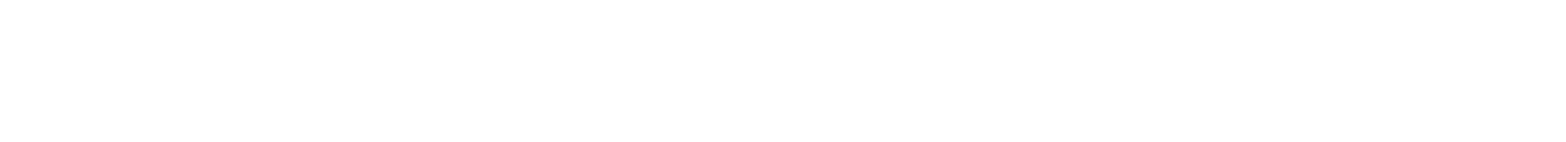
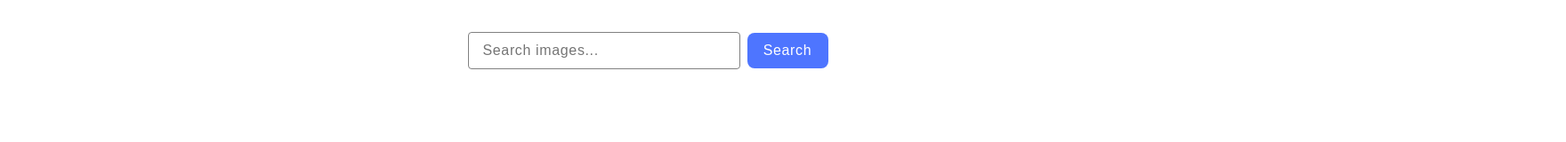
Before and after one commit to a-Krup/goit-js-hw-11, a website built with Vite: page src/index.html in a window 1280 px wide. Shown: the whole page at 89% size, 1760 px wide, since content can reach past the window. Built offline with nearby package versions, Linux system fonts and the light colour scheme.

Commit message:
index and styes

```diff
--- a/src/css/styles.css
+++ b/src/css/styles.css
@@ -1,6 +1,58 @@
-/**
-  |============================
-  | include css partials with
-  | default @import url()
-  |============================
-*/
+body {
+  width: 1440px;
+  background: #fff;
+}
+
+.form {
+  display: flex;
+  align-items: center;
+  justify-content: center;
+  flex-direction: row;
+  gap: 8px;
+  margin-top: 36px;
+
+}
+
+.form-input {
+  border: 1px solid #808080;
+  border-radius: 4px;
+  width: 272px;
+  font: 400 16px / 1.5 "Montserrat", sans-serif;
+  letter-spacing: 0.04em;
+  color: #808080;
+  padding: 8px 16px;
+
+}
+
+.sub-btn {
+  border: none;
+  border-radius: 8px;
+  padding: 8px 16px;
+  width: 91px;
+  background: #4e75ff;;
+  font: 500 16px / 1.5 "Montserrat", sans-serif;
+  letter-spacing: 0.04em;
+  color: #fff;
+}
+
+.gallery {
+    display: flex;
+    flex-wrap: wrap;
+    gap: 24px;
+    flex-direction: row;
+    list-style-type: none;
+    margin: 0;
+    padding: 24px 156px;
+    width: 1440px;
+    position: relative;
+  }
+
+  .gallery li {
+    width: calc((100% - 48px) / 3);
+  }
+
+  .gallery img {
+    width: 100%;
+    height: 100%;
+    object-fit: cover;
+  }
--- a/src/index.html
+++ b/src/index.html
@@ -8,14 +8,11 @@
     <link rel="stylesheet" href="./css/styles.css" />
   </head>
   <body>
-
-
-    <main>
-
-
-    </main>
-
-
+    <form class="form">
+      <input type="text" class="form-input" placeholder="Search images..." />
+      <button type="submit" class="sub-btn">Search</button>
+    </form>
+    <ul class="gallery"></ul>
     <script type="module" src="./main.js"></script>
   </body>
 </html>
```
